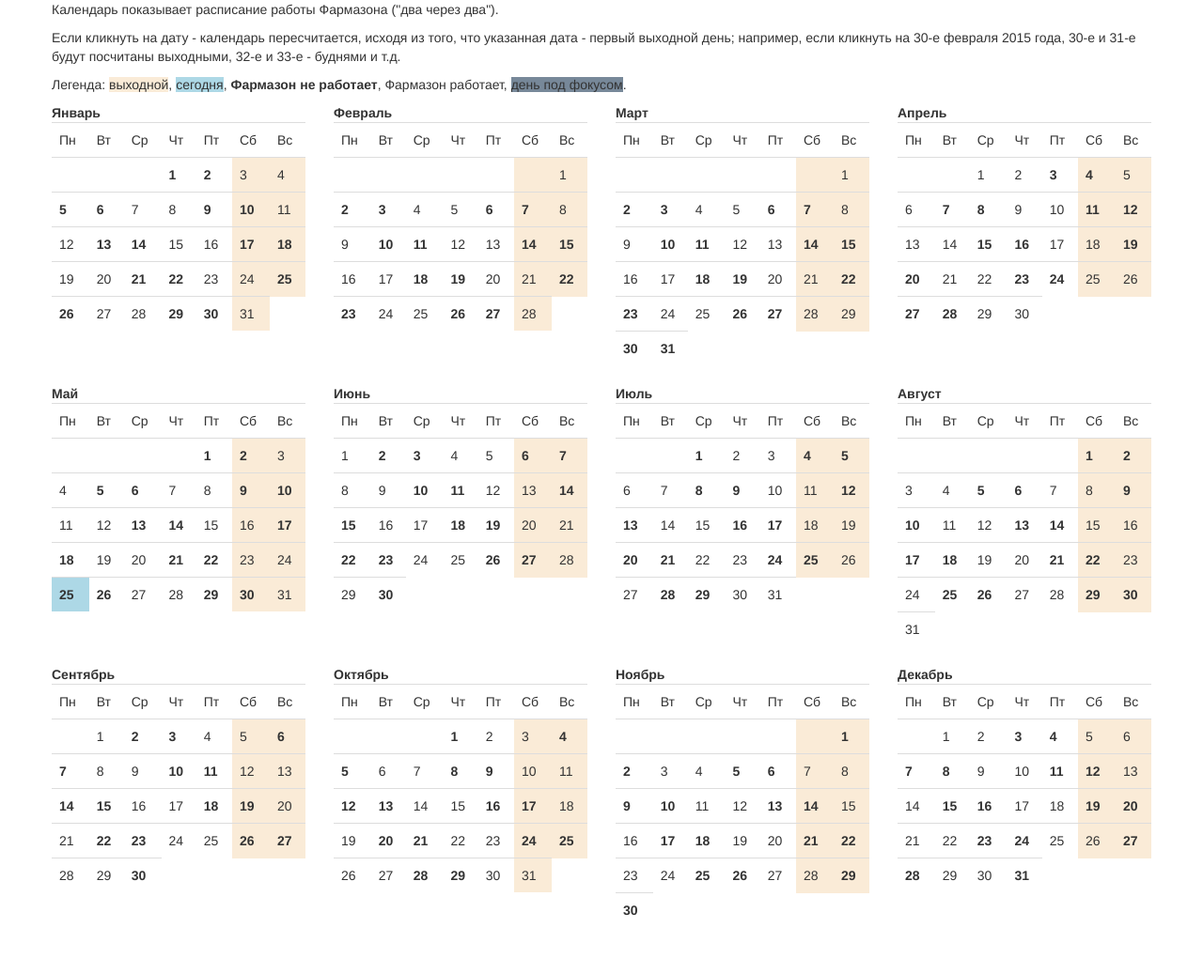
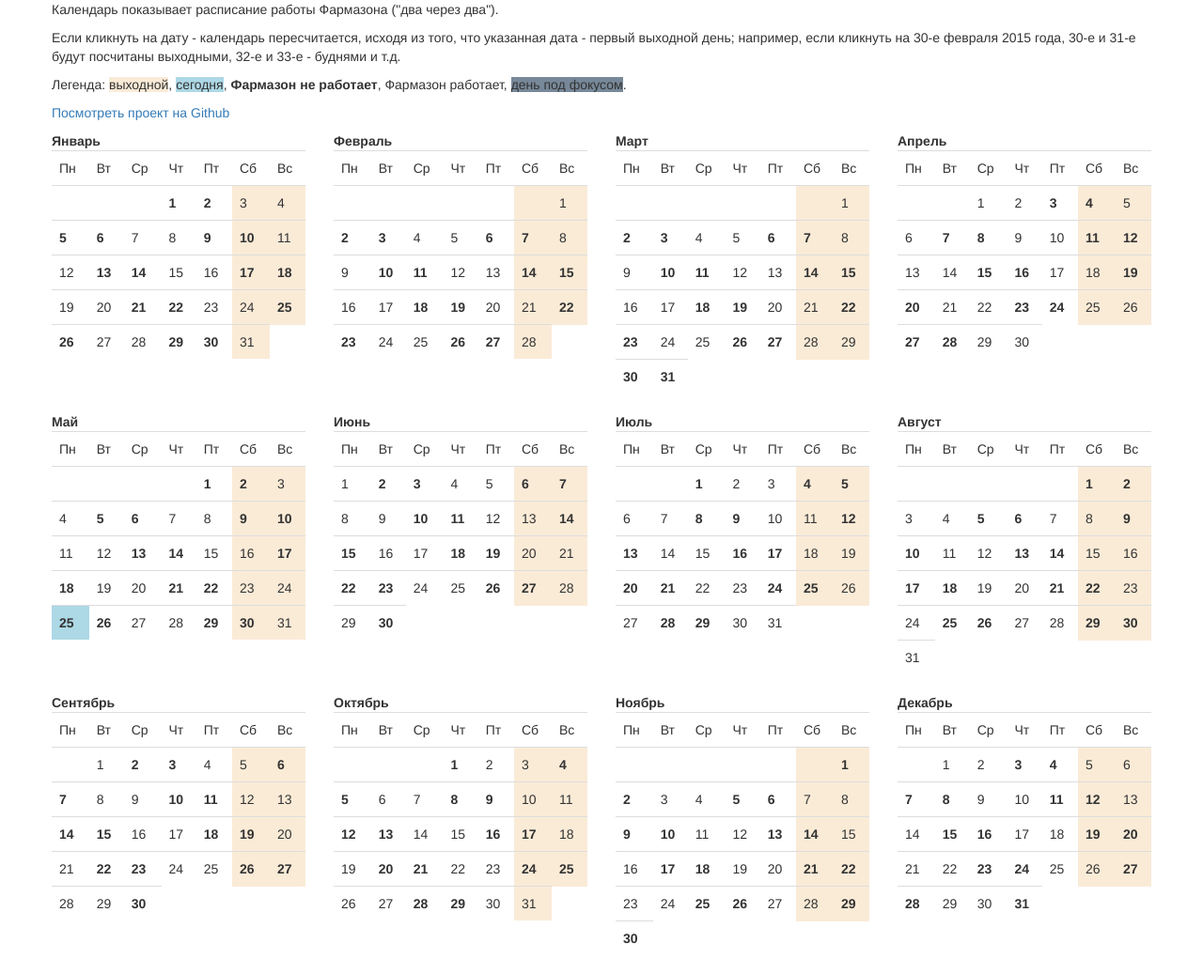
Before and after one commit to Boga/farmazon.github.io, a plain HTML site: page index.html in a window 1280 px wide. Shown: the whole page at 94% size. Before the commit the page ends 1007 px from the top, so only its background shows below. Drawn offline with nearby package versions, Linux system fonts and the light colour scheme.

Commit message:
Added Github link.

```diff
--- a/index.html
+++ b/index.html
@@ -14,6 +14,7 @@
             <p>Календарь показывает расписание работы Фармазона ("два через два").</p>
             <p>Если кликнуть на дату - календарь пересчитается, исходя из того, что указанная дата - первый выходной день; например, если кликнуть на 30-е февраля 2015 года, 30-е и 31-е будут посчитаны выходными, 32-е и 33-е - буднями и т.д.</p>
             <p>Легенда: <span class="sunday">выходной</span>, <span class="today">сегодня</span>, <span class="fz_avail">Фармазон не работает</span>, <span>Фармазон работает</span>, <span class="cell_hover">день под фокусом</span>.</p>
+            <p><a href="https://github.com/Boga/fz">Посмотреть проект на Github</a></p>
             <div id="calendar"></div>
         </div>
     </div>
```
